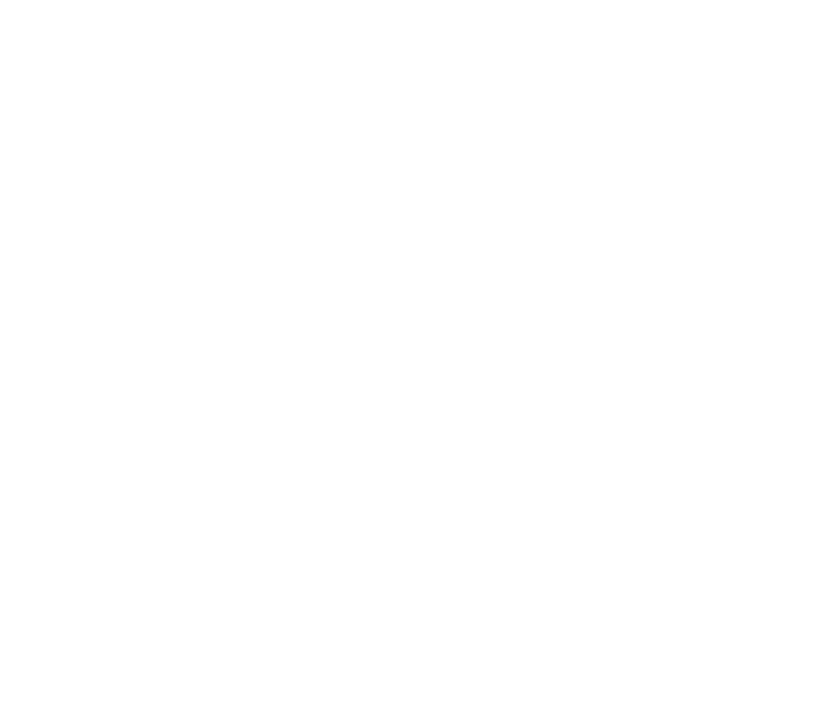
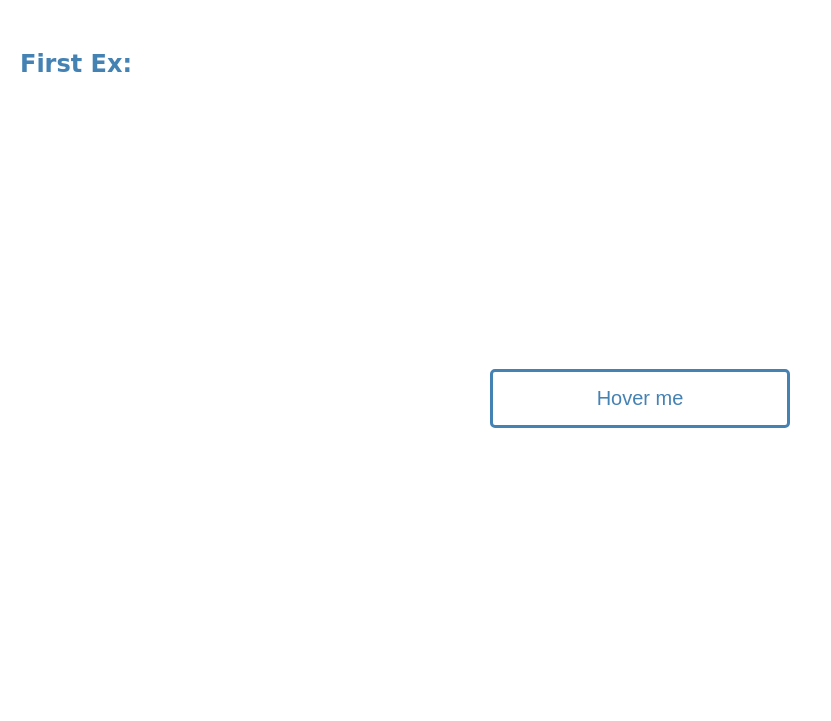
Before and after one commit to GSG-G11/animation-karam, a plain HTML site: page index.html in a window 1280 px wide. Shown: the whole page, without its empty margins (0-831 px from the left). Drawn offline with Linux system fonts and the light colour scheme.

Commit message:
Finish First Task Relates #3

```diff
--- a/css/style.css
+++ b/css/style.css
@@ -3,3 +3,43 @@
     margin: 0;
     box-sizing: border-box;
 }
+
+.container{
+    font-family: cursive;
+}
+
+.task-sec {
+    padding: 50px 20px;
+}
+
+.task-sec .task-info{
+    Color: #4582B4;
+    font-size: 1.5rem;
+}
+
+.task-sec .task-container{
+    min-height: 80vh;
+    display: flex;
+    justify-content: center;
+    align-items: center;
+}
+
+.first-task .btn{
+    min-width: 300px;
+    padding: 15px 20px;
+    border: 3px solid #4582B4;
+    background-color: #FFF;
+    font-size: 20px;
+    color: #4582B4;
+    border-radius: 5px;
+    transition: .5s;
+}
+
+.first-task .btn:hover{
+    min-width: 330px;
+    background-color: #4582B4;
+    color: #FFF;
+    box-shadow: 0 0 10px 0 rgba(0, 0, 0, 0.2);
+    font-weight: bold;
+    cursor: pointer;
+}
--- a/index.html
+++ b/index.html
@@ -12,7 +12,13 @@
 <body>
     <!-- Start Container Div -->
     <div class="container">
-
+        <!-- First Section (Task) -->
+        <section class="task-sec first-task">
+            <h2 class="task-info">First Ex:</h2>
+            <div class="task-container">
+                <button class="btn">Hover me</button>
+            </div>
+        </section>
     </div>
 </body>
 </html>
```
